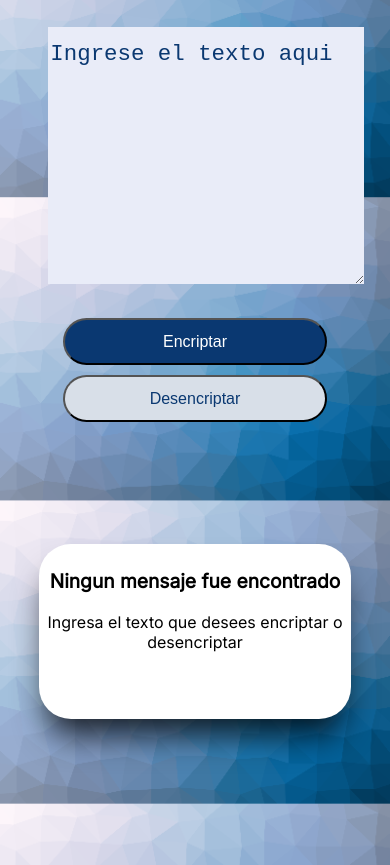
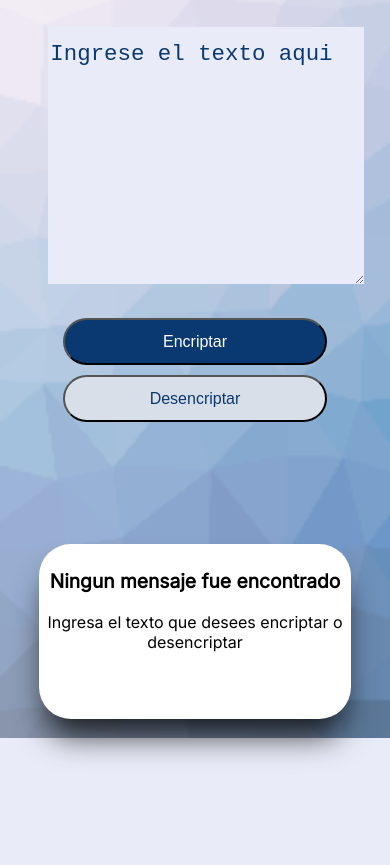
Before and after one commit to Letsdothis94/encriptador, a plain HTML site: page index.html in a window 390 px wide. Shown: the part 106-971 px from the top of the page. Drawn offline with Linux system fonts and the light colour scheme.

Commit message:
Adjusted background img for mobile

```diff
--- a/style.css
+++ b/style.css
@@ -9,6 +9,8 @@ body {
     background-image: url(./imagenes/trianglify-lowres\ \(2\).png);
     background-repeat: no-repeat;
     background-size: cover;
+    height: 100vh;
+    width: 100vw;
 }
 
 header img {
@@ -145,7 +147,7 @@ header img {
 @media screen and (max-width: 425px) {
 
     body {
-        background-repeat: repeat;
+        background-repeat: no-repeat;
         background-size: cover;
     }
 
```
